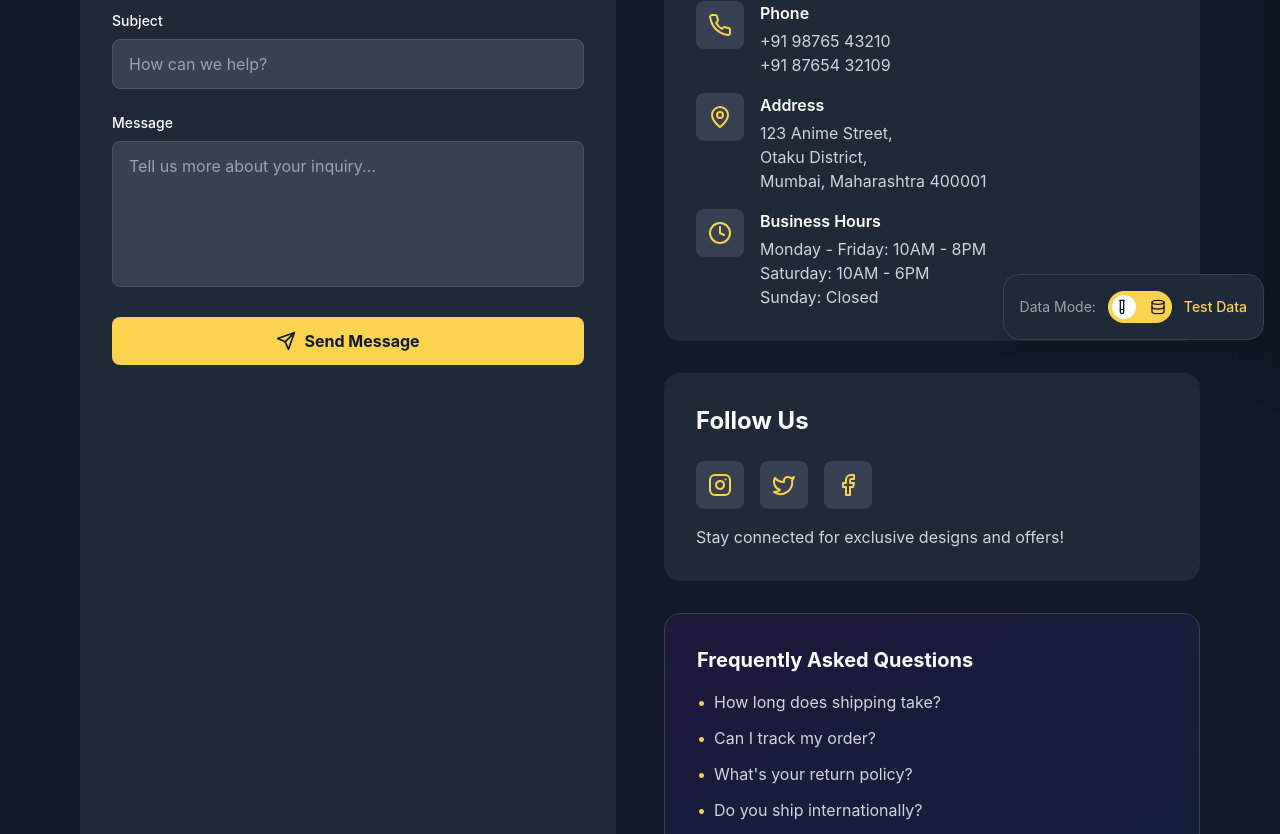
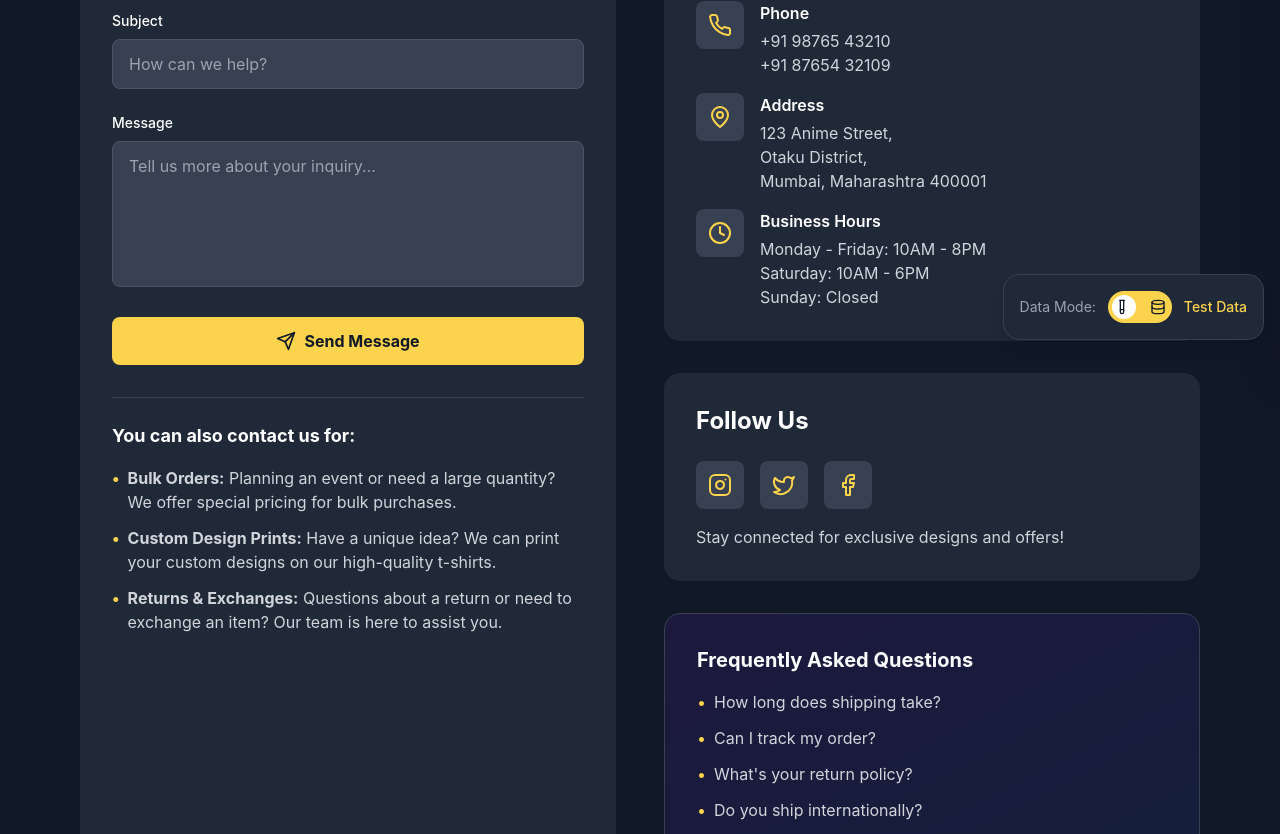
Before and after one commit to RahulXTmCoding/desi-otaku, a React (Vite) app in the folder client/: page /contact in a window 1280 px wide. Shown: the part 444-1278 px from the top of the page. Built offline with nearby package versions, Linux system fonts and the light colour scheme.

Commit message:
contact with bullet

```diff
--- a/client/src/pages/Contact.tsx
+++ b/client/src/pages/Contact.tsx
@@ -116,6 +116,30 @@ const Contact: React.FC = () => {
                 Send Message
               </button>
             </form>
+
+            <div className="mt-8 border-t border-gray-700 pt-6">
+              <h3 className="text-lg font-bold mb-4">You can also contact us for:</h3>
+              <ul className="space-y-3 text-gray-300">
+                <li className="flex items-start gap-2">
+                  <span className="text-yellow-400 font-bold">•</span>
+                  <span>
+                    <strong>Bulk Orders:</strong> Planning an event or need a large quantity? We offer special pricing for bulk purchases.
+                  </span>
+                </li>
+                <li className="flex items-start gap-2">
+                  <span className="text-yellow-400 font-bold">•</span>
+                  <span>
+                    <strong>Custom Design Prints:</strong> Have a unique idea? We can print your custom designs on our high-quality t-shirts.
+                  </span>
+                </li>
+                <li className="flex items-start gap-2">
+                  <span className="text-yellow-400 font-bold">•</span>
+                  <span>
+                    <strong>Returns & Exchanges:</strong> Questions about a return or need to exchange an item? Our team is here to assist you.
+                  </span>
+                </li>
+              </ul>
+            </div>
           </div>
 
           {/* Contact Information */}
```
